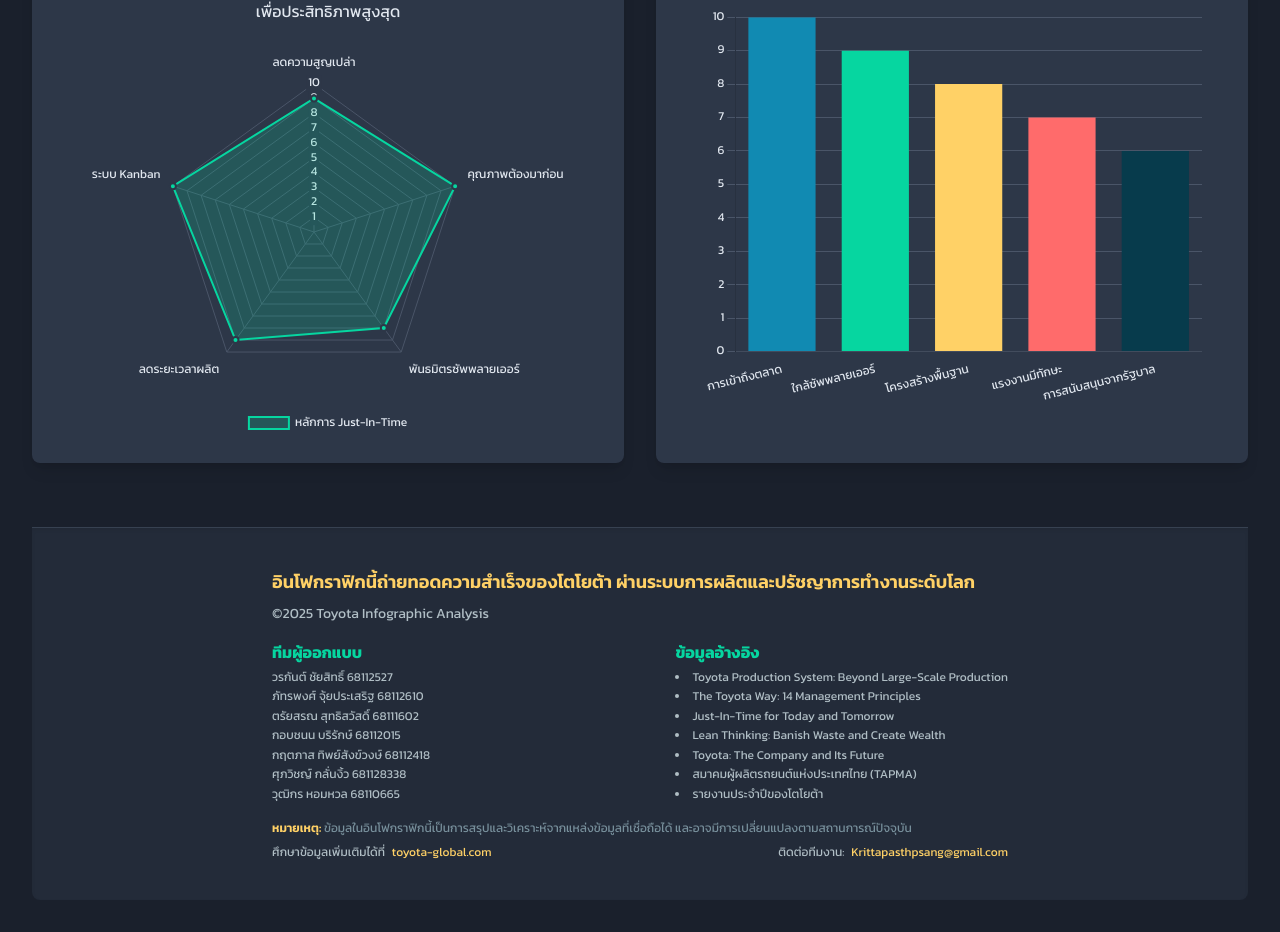
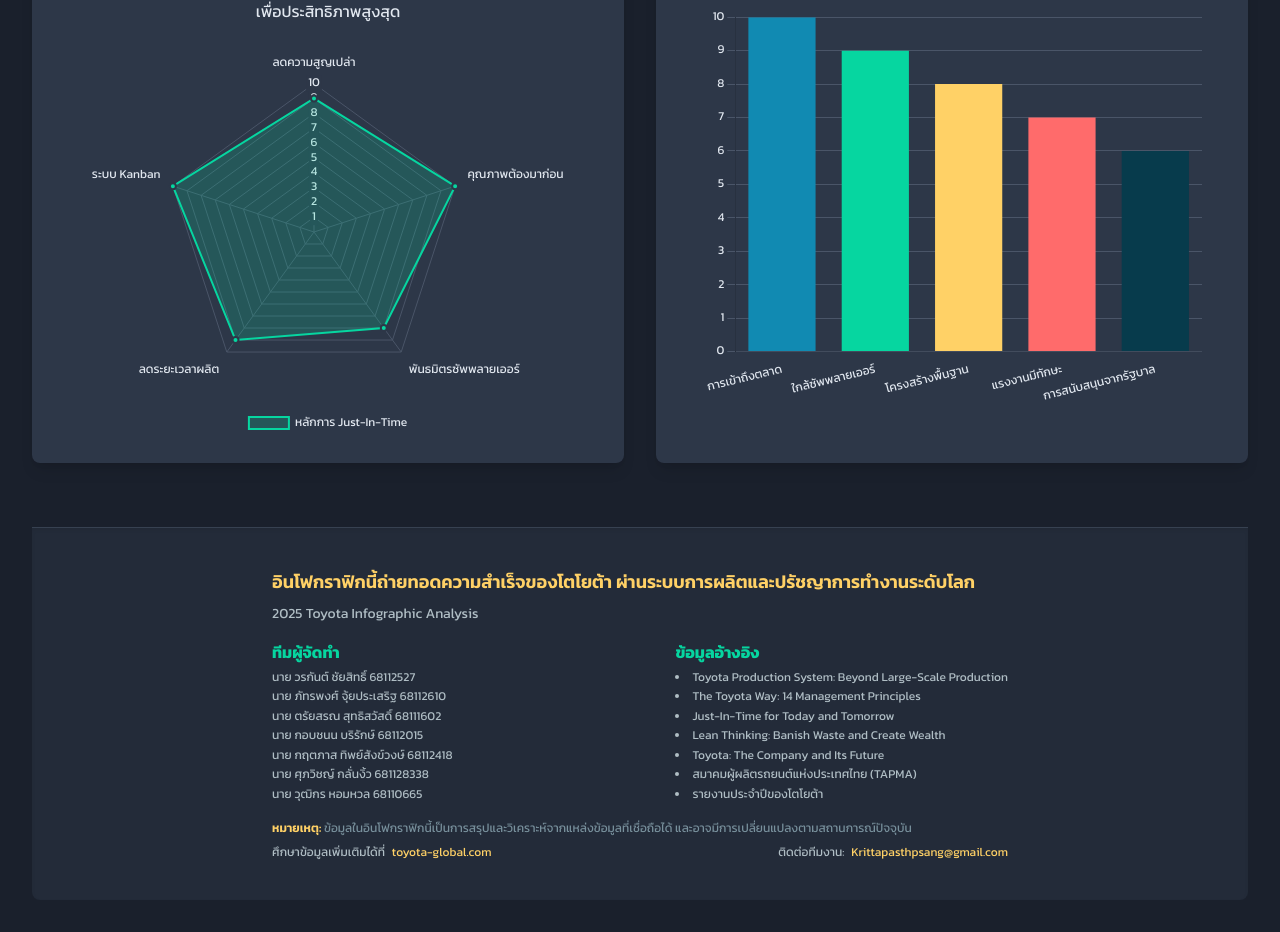
Before and after one commit to MrAlex1199/------------------, a plain HTML site: page index.html in a window 1280 px wide. Shown: the part 2333-3265 px from the top of the page. Drawn offline with nearby package versions, Linux system fonts and the light colour scheme.

Commit message:
แก้รายชื่อ

```diff
--- a/index.html
+++ b/index.html
@@ -148,7 +148,7 @@
 
         <section class="mb-16">
             <h2 class="text-3xl font-bold text-center mb-8 text-[#06D6A0]">
-                เสาหลักแห่งคุณภาพ: ระบบการผลิตแบบโตโยต้า (TPS)
+                เสาหลักแห่งคุณภาพ: ระบบการผลิตแบบโตโยต้า Toyota Production System (TPS)
                 <a href="https://www.youtube.com/watch?v=Ms87RAjNGzI" target="_blank" class="video-link" title="ชมวิดีโอ: หลักการของ TPS">▶️</a>
             </h2>
             <div class="grid grid-cols-1 sm:grid-cols-2 lg:grid-cols-4 gap-6">
@@ -204,19 +204,19 @@
                     อินโฟกราฟิกนี้ถ่ายทอดความสำเร็จของโตโยต้า ผ่านระบบการผลิตและปรัชญาการทำงานระดับโลก
                 </p>
                 <p class="text-sm text-[#B0BEC5] mb-4">
-                    ©2025 Toyota Infographic Analysis
+                    2025 Toyota Infographic Analysis
                 </p>
                 <div class="flex flex-col md:flex-row md:justify-between gap-4 mb-4">
                     <div>
-                        <h5 class="text-[#06D6A0] font-bold mb-1">ทีมผู้ออกแบบ</h5>
+                        <h5 class="text-[#06D6A0] font-bold mb-1">ทีมผู้จัดทำ</h5>
                         <ul class="text-xs text-[#B0BEC5] leading-relaxed">
-                            <li>วรกันต์ ชัยสิทธิ์ 68112527</li>
-                            <li>ภัทรพงศ์ จุ้ยประเสริฐ 68112610</li>
-                            <li>ตรัยสรณ สุทธิสวัสดิ์ 68111602</li>
-                            <li>กอบชนน บริรักษ์ 68112015</li>
-                            <li>กฤตภาส ทิพย์สังข์วงษ์ 68112418</li>
-                            <li>ศุภวิชญ์ กลั่นงิ้ว 681128338</li>
-                            <li>วุฒิกร หอมหวล 68110665</li>
+                            <li>นาย วรกันต์ ชัยสิทธิ์ 68112527</li>
+                            <li>นาย ภัทรพงศ์ จุ้ยประเสริฐ 68112610</li>
+                            <li>นาย ตรัยสรณ สุทธิสวัสดิ์ 68111602</li>
+                            <li>นาย กอบชนน บริรักษ์ 68112015</li>
+                            <li>นาย กฤตภาส ทิพย์สังข์วงษ์ 68112418</li>
+                            <li>นาย ศุภวิชญ์ กลั่นงิ้ว 681128338</li>
+                            <li>นาย วุฒิกร หอมหวล 68110665</li>
                         </ul>
                     </div>
                     <div>
```
